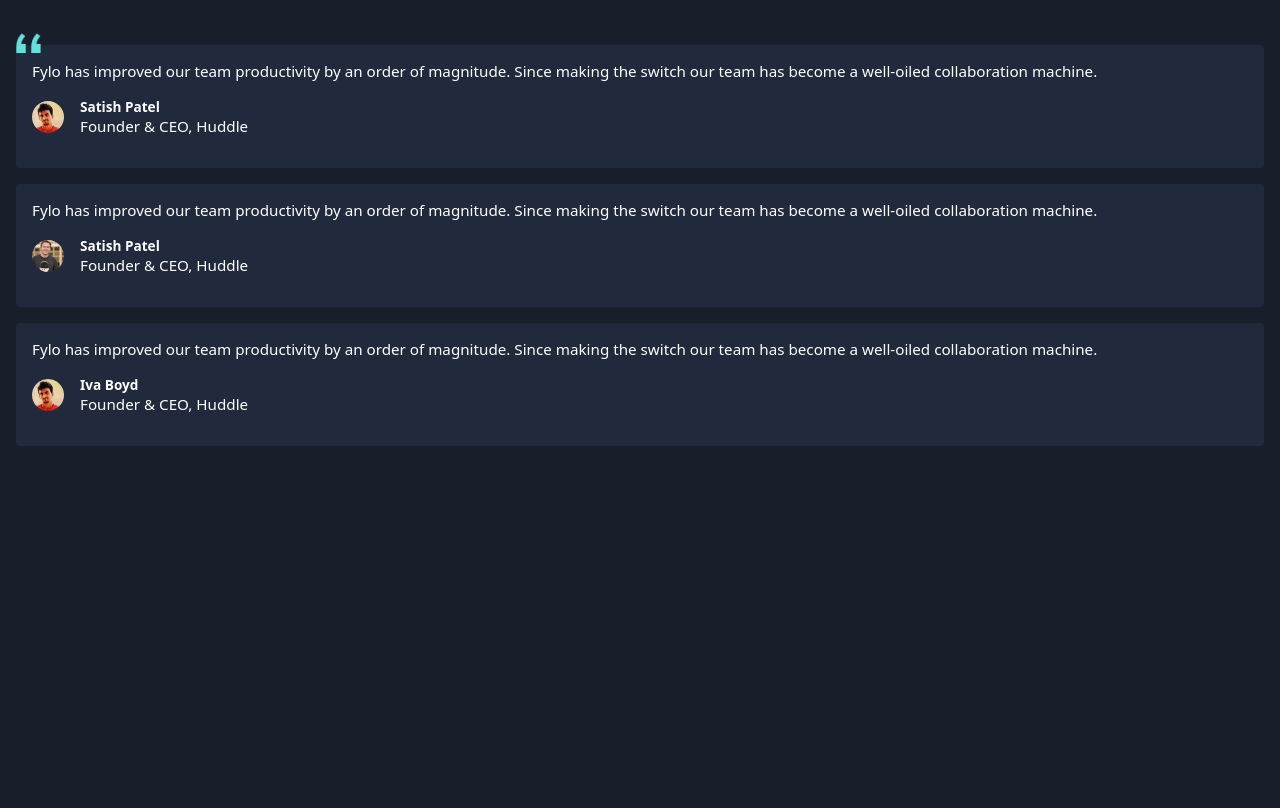
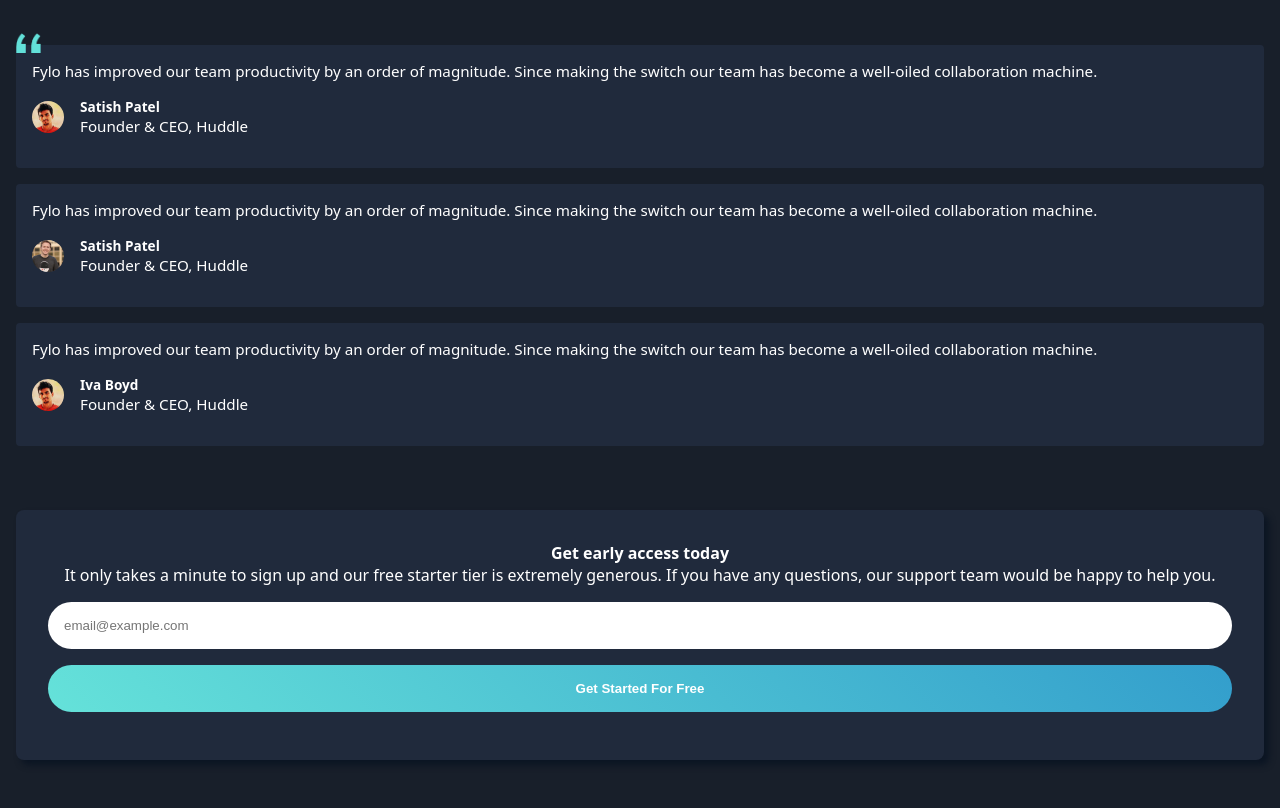
Before and after one commit to Code-Beaker/fylo-page-dark, a website built with Vite: page fylo-page/index.html in a window 1280 px wide. Shown: the part 2160-2968 px from the top of the page. Before the commit the page ends 2622 px from the top, so only its background shows below. Built offline with nearby package versions, Linux system fonts and the light colour scheme.

Commit message:
get started complete

```diff
--- a/fylo-page/index.html
+++ b/fylo-page/index.html
@@ -212,6 +212,28 @@
           </section>
         </div>
       </section>
+      <!-- get started today -->
+      <section class="get-started">
+        <div class="getStarted__container">
+          <h4 class="get-started__heading">Get early access today</h4>
+          <p class="get-started__para">
+            It only takes a minute to sign up and our free starter tier is
+            extremely generous. If you have any questions, our support team
+            would be happy to help you.
+          </p>
+          <form class="get-started__form" action="index.html" method="get">
+            <input
+              placeholder="email@example.com"
+              type="email"
+              name="emailInput"
+              id="getStartedToday"
+            />
+            <button type="submit" class="submit-btn">
+              Get Started For Free
+            </button>
+          </form>
+        </div>
+      </section>
     </main>
     <script type="module" src="main.js"></script>
   </body>
--- a/fylo-page/scss/style.scss
+++ b/fylo-page/scss/style.scss
@@ -159,3 +159,47 @@
 .testimonial__profile {
   @include m.Profile;
 }
+
+// get started
+.get-started {
+  color: m.color(neutral-100);
+  padding: 3rem 1rem;
+
+  .getStarted__container {
+    padding: 2rem;
+    text-align: center;
+    border-radius: 0.5rem;
+    background-color: m.color(dark-blue-testimonials);
+    box-shadow: 5px 5px 6px m.color(dark-blue-footer);
+  }
+
+  #{&}__form {
+    display: flex;
+    flex-direction: column;
+    justify-content: center;
+    align-items: stretch;
+    gap: 1rem;
+    margin: 1rem 0;
+  }
+
+  #getStartedToday {
+    padding: 1rem;
+    border: none;
+    border-radius: 5rem;
+  }
+
+  .submit-btn {
+    padding: 1rem;
+    border-radius: 5rem;
+    border: none;
+    display: block;
+    color: m.color(neutral-100);
+    font-weight: m.weight(bold);
+    background: linear-gradient(
+      45deg,
+      m.color(cyan-call-500),
+      m.color(cyan-call-600)
+    );
+    background-size: cover;
+  }
+}
```
